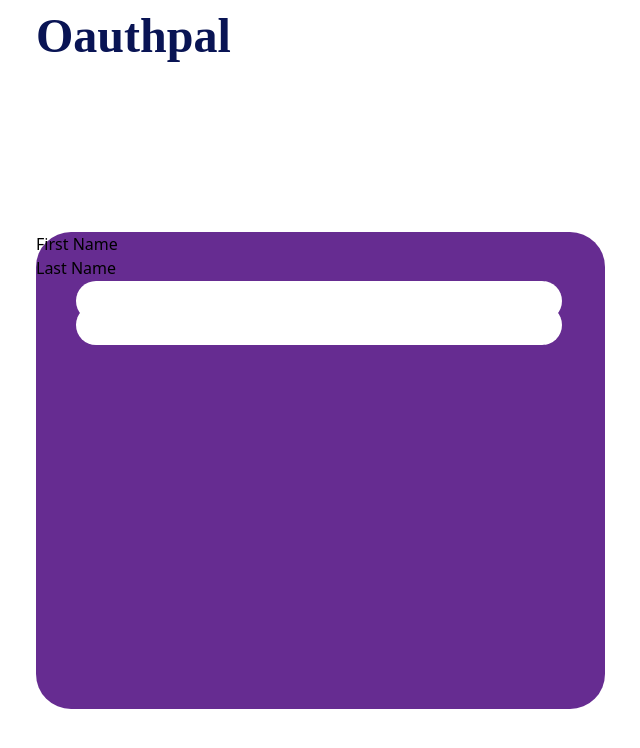
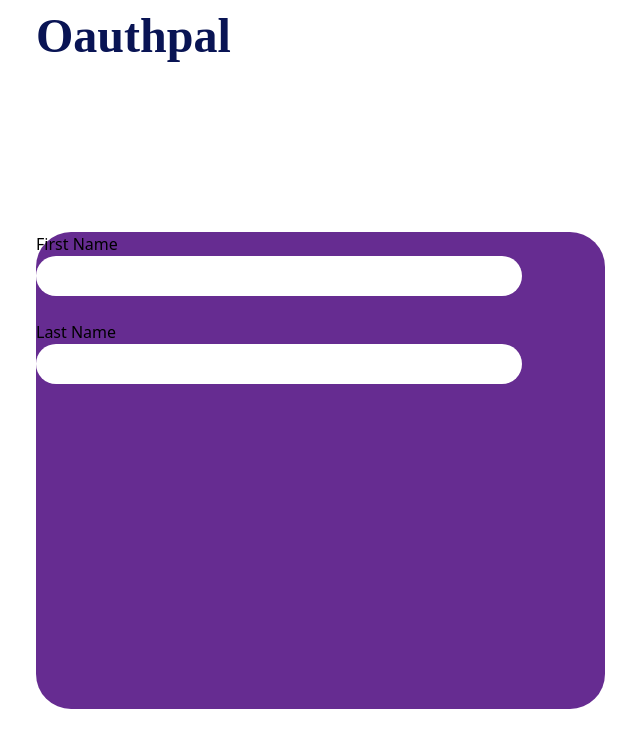
Before and after one commit to cse442-at-ub/project-group-teamsomething, a React (Create React App) app in the folder client/: page /register in a window 1280 px wide. Shown: the top 748 px of the page, without its empty margins (118-758 px from the left). Built offline with nearby package versions, Linux system fonts and the light colour scheme.

Commit message:
got labels styled. tho think the font isnt right

```diff
--- a/client/src/pages/Register/Register.css
+++ b/client/src/pages/Register/Register.css
@@ -26,10 +26,13 @@
 	width: 486px;
 	height: 40px;
 	border-radius: 20px;
-	margin: 25px;
-	position: absolute;
-	left: 15px;
 	display: block;
+}
+
+.label{
+	font-family: 'Inter';
+	font-weight: bold;
+	color: white;
 }
 
 .bg-beige {
```
